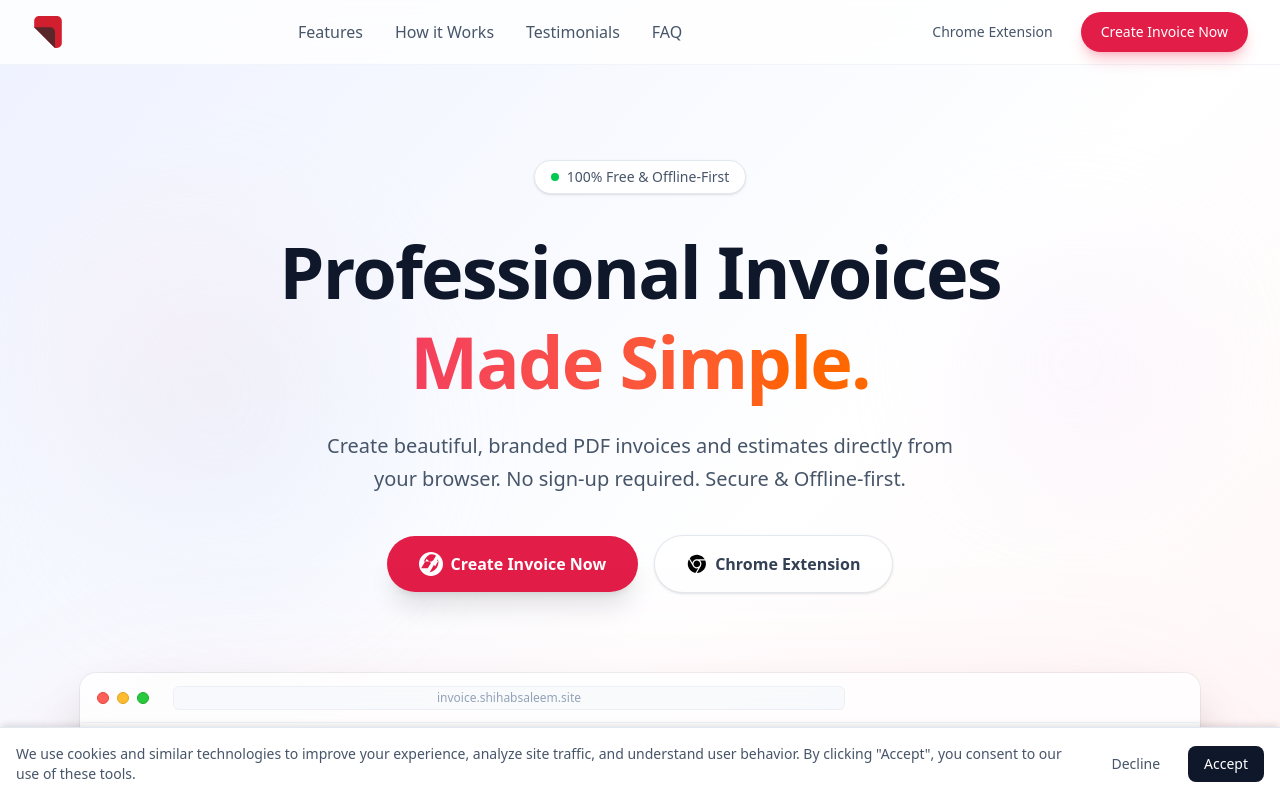
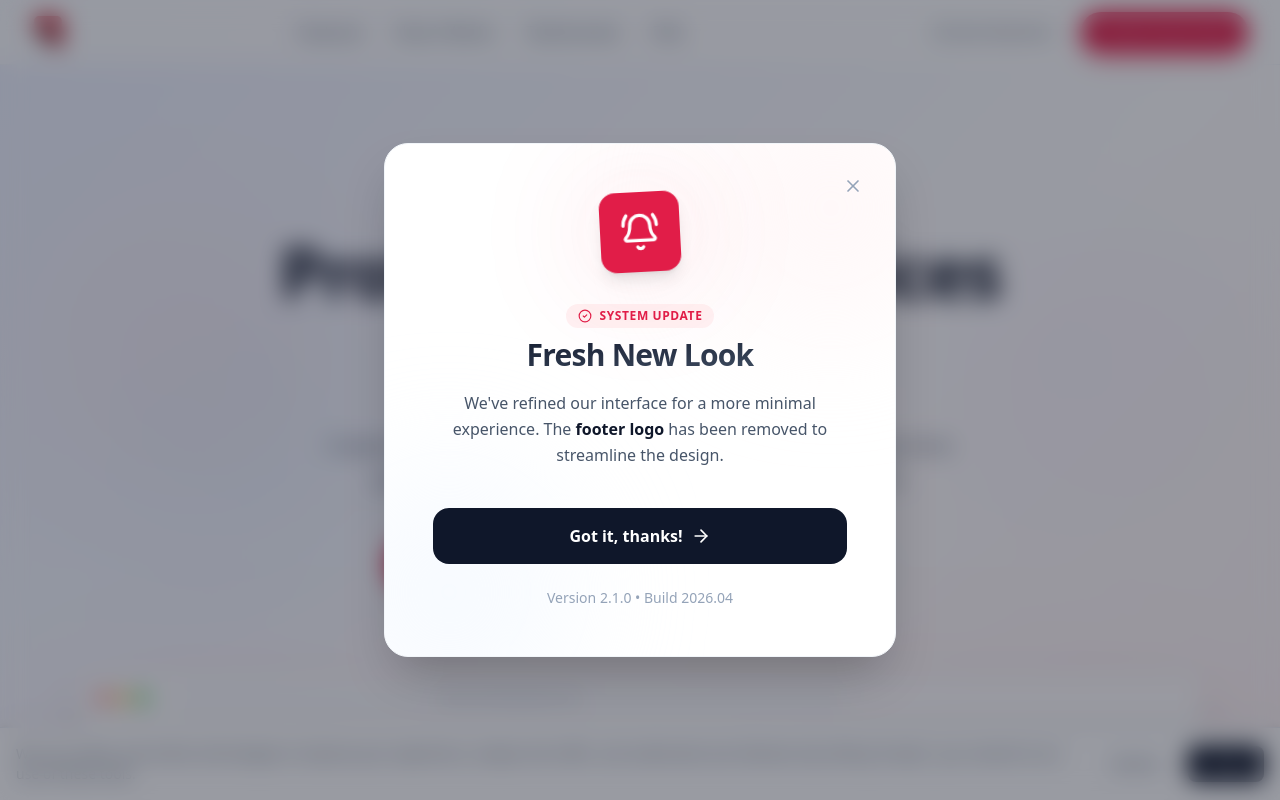
Before and after one commit to shihabsaleem/invoice-landing, a Next.js app: page / in a window 1280 px wide. Shown: the top 800 px of the page. Built offline with nearby package versions, Linux system fonts and the light colour scheme.

Commit message:
popup - update

```diff
--- a/src/app/page.tsx
+++ b/src/app/page.tsx
@@ -4,10 +4,12 @@ import Testimonials from "@/components/landing/Testimonials";
 import HowItWorks from "@/components/landing/HowItWorks";
 import FAQ from "@/components/landing/FAQ";
 import CTA from "@/components/landing/CTA";
+import UpdatePopup from "@/components/landing/UpdatePopup";
 
 export default function Home() {
   return (
     <>
+      <UpdatePopup />
       <Hero />
       <Features />
       <HowItWorks />
--- /dev/null
+++ b/src/components/landing/UpdatePopup.tsx
@@ -0,0 +1,87 @@
+"use client";
+
+import { useState, useEffect } from "react";
+import { X, BellRing, CheckCircle2, ArrowRight } from "lucide-react";
+import { createPortal } from "react-dom";
+
+export default function UpdatePopup() {
+    const [isOpen, setIsOpen] = useState(false);
+    const [mounted, setMounted] = useState(false);
+
+    useEffect(() => {
+        setMounted(true);
+        const timer = setTimeout(() => {
+            const hasSeenUpdate = localStorage.getItem("hasSeenLogoUpdate_v2");
+            if (!hasSeenUpdate) {
+                setIsOpen(true);
+            }
+        }, 1500);
+
+        return () => clearTimeout(timer);
+    }, []);
+
+    const handleClose = () => {
+        setIsOpen(false);
+        localStorage.setItem("hasSeenLogoUpdate_v2", "true");
+    };
+
+    if (!mounted || !isOpen) return null;
+
+    return createPortal(
+        <div className="fixed inset-0 z-[9999] flex items-center justify-center p-4 bg-slate-950/40 backdrop-blur-md animate-in fade-in duration-500">
+            <div className="relative bg-white rounded-3xl shadow-2xl w-full max-w-lg overflow-hidden animate-in zoom-in-95 slide-in-from-bottom-10 duration-500 transition-all border border-slate-100">
+                {/* Decorative Background Elements */}
+                <div className="absolute top-0 right-0 -mr-16 -mt-16 w-64 h-64 bg-brand-50 rounded-full blur-3xl opacity-50" />
+                <div className="absolute bottom-0 left-0 -ml-16 -mb-16 w-64 h-64 bg-blue-50 rounded-full blur-3xl opacity-50" />
+
+                {/* Close Button */}
+                <button
+                    onClick={handleClose}
+                    className="absolute top-6 right-6 p-2 hover:bg-slate-100 rounded-full transition-all text-slate-400 hover:text-slate-600 z-10"
+                >
+                    <X className="w-5 h-5" />
+                </button>
+
+                <div className="relative p-8 md:p-12 flex flex-col items-center text-center">
+                    {/* Icon Header */}
+                    <div className="mb-8 relative">
+                        <div className="absolute inset-0 bg-brand-500/20 blur-2xl rounded-full scale-150 animate-pulse" />
+                        <div className="relative w-20 h-20 bg-brand-600 rounded-2xl flex items-center justify-center text-white shadow-lg shadow-brand-200 transform -rotate-3 hover:rotate-0 transition-transform duration-300">
+                            <BellRing className="w-10 h-10" />
+                        </div>
+                    </div>
+
+                    <div className="space-y-4 max-w-sm">
+                        <div className="inline-flex items-center gap-2 px-3 py-1 bg-brand-50 text-brand-600 rounded-full text-xs font-bold uppercase tracking-wider mb-2">
+                            <CheckCircle2 className="w-3.5 h-3.5" />
+                            System Update
+                        </div>
+                        <h4 className="text-3xl font-bold bg-clip-text text-transparent bg-gradient-to-br from-slate-900 to-slate-600 tracking-tight leading-tight">
+                            Fresh New Look
+                        </h4>
+                        <p className="text-slate-600 leading-relaxed">
+                            We've refined our interface for a more minimal experience. The <span className="font-semibold text-slate-900">footer logo</span> has been removed to streamline the design.
+                        </p>
+                    </div>
+
+                    <div className="mt-10 w-full">
+                        <button
+                            onClick={handleClose}
+                            className="group relative w-full inline-flex items-center justify-center gap-2 bg-slate-900 text-white px-8 py-4 rounded-2xl font-semibold transition-all hover:bg-slate-800 hover:shadow-xl hover:-translate-y-0.5 active:translate-y-0 overflow-hidden"
+                        >
+                            <span className="relative z-10">Got it, thanks!</span>
+                            <ArrowRight className="w-5 h-5 group-hover:translate-x-1 transition-transform relative z-10" />
+                            {/* Shiny effect */}
+                            <div className="absolute inset-0 translate-x-[-100%] group-hover:translate-x-[100%] transition-transform duration-1000 bg-gradient-to-r from-transparent via-white/10 to-transparent" />
+                        </button>
+                    </div>
+
+                    <p className="mt-6 text-sm text-slate-400">
+                        Version 2.1.0 • Build 2026.04
+                    </p>
+                </div>
+            </div>
+        </div>,
+        document.body
+    );
+}
--- a/src/components/layout/Footer.tsx
+++ b/src/components/layout/Footer.tsx
@@ -7,12 +7,7 @@ export default function Footer() {
     return (
         <footer className="bg-slate-900 text-white py-20">
             <div className="max-w-4xl mx-auto px-4 text-center">
-                {/* Footer Logo */}
-                <div className="flex justify-center mb-12">
-                    <div className="bg-white px-6 py-3 rounded-2xl shadow-[0_0_40px_-10px_rgba(255,255,255,0.3)]">
-                        <img src={footer.logo} alt="Logo" className="h-8 md:h-10" />
-                    </div>
-                </div>
+                {/* Footer Logo Removed */}
 
                 <h2 className="text-3xl md:text-5xl font-bold mb-8">{footer.title}</h2>
 
```
